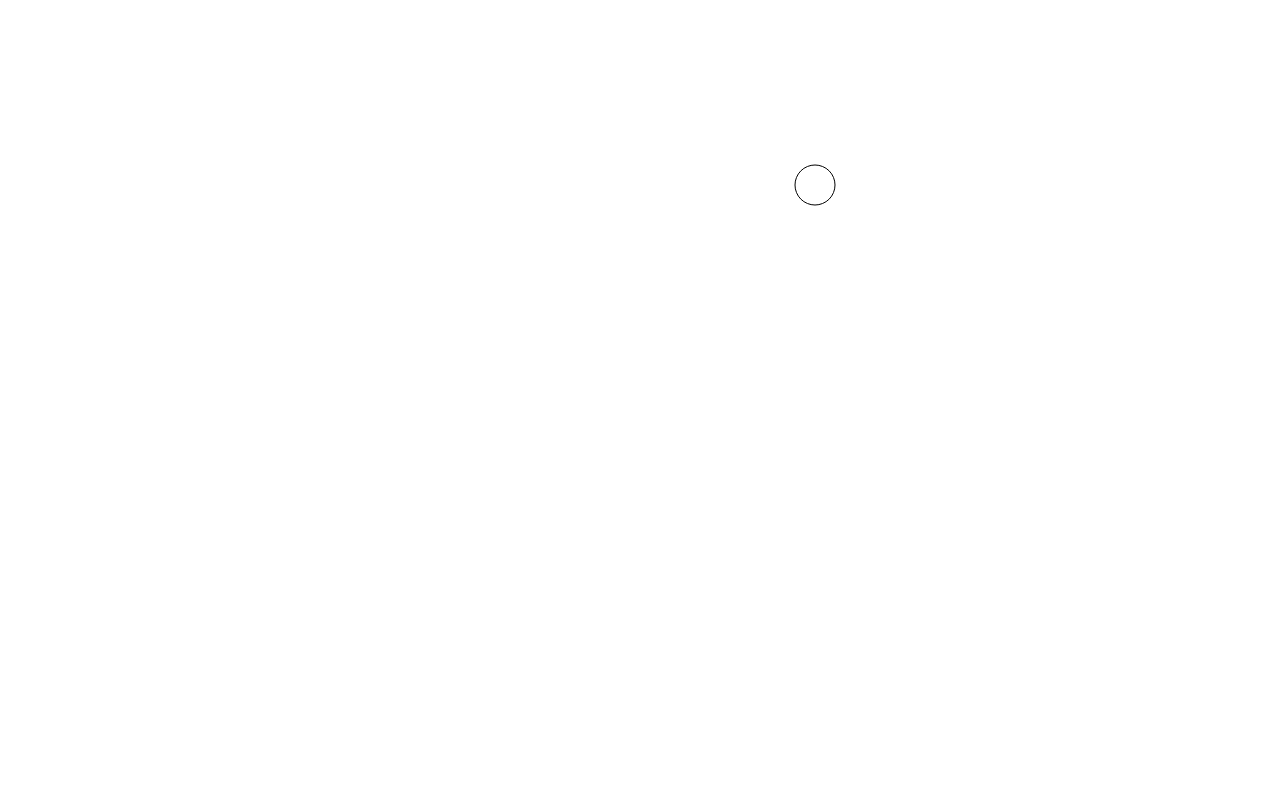
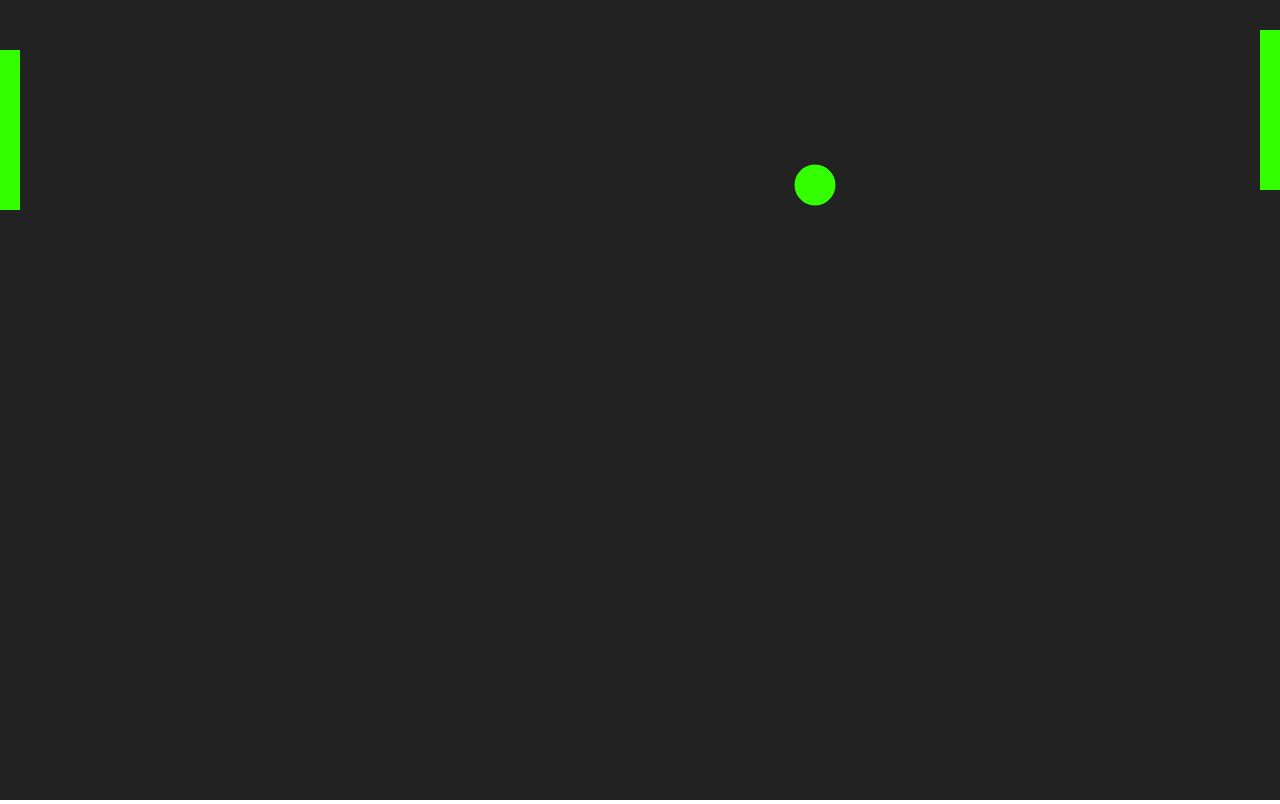
Before and after one commit to isek7or/Milestone-Project, a plain HTML site: page 1vsCom/index.html in a window 1280 px wide. Drawn offline with Linux system fonts and the light colour scheme.

Commit message:
created paddles

```diff
--- a/1vsCom/index.html
+++ b/1vsCom/index.html
@@ -13,6 +13,10 @@
 
         body {
             overflow: hidden;
+        }
+
+        #canvas {
+            background-color: #222;
         }
     </style>
 </head>
@@ -44,9 +48,28 @@
             };
 
             this.draw = function () {
+                ctx.fillStyle = "#33ff00";
+                ctx.strokeStyle = "#33ff00";
                 ctx.beginPath();
                 ctx.arc(this.pos.x, this.pos.y, this.radius, 0, Math.PI * 2);
+                ctx.fill();
                 ctx.stroke();
+            };
+        }
+
+        function Paddle(pos, velocity, width, height) {
+
+            this.pos = pos;
+            this.velocity = velocity;
+            this.width = width;
+            this.height = height;
+
+            this.update = function() {};
+
+            this.draw = function() {
+                ctx.fillStyle = "#33ff00"
+                ctx.fillRect(this.pos.x, this.pos.y, this.width, this.height)
+                ctx.fill();
             };
         }
 
@@ -59,31 +82,37 @@
 
             if (ball.pos.y - ball.radius <= 0) {
 
-            ball.velocity.y *= -1;
+                ball.velocity.y *= -1;
             }
 
-            if(ball.pos.x + ball.radius >= canvas.width) {
+            if (ball.pos.x + ball.radius >= canvas.width) {
 
                 ball.velocity.x *= -1;
             }
 
             if (ball.pos.x - ball.radius <= 0) {
 
-            ball.velocity.x *= -1;
+                ball.velocity.x *= -1;
             }
         }
 
         const ball = new Ball(vec2(200, 200), vec2(5, 5), 20);
+        const paddle1 = new Paddle(vec2(0, 50), vec2(5, 5), 20, 160);
+        const paddle2 = new Paddle(vec2(canvas.width -20, 30), vec2(5, 5), 20, 160);
 
         function gameUpdate() {
 
             ball.update();
+            paddle1.update();
+            paddle2.update();
             ballCollisionWithTheEdges(ball);
         }
 
         function gameDraw() {
 
             ball.draw();
+            paddle1.draw();
+            paddle2.draw();
         }
 
         function gameLoop() {
```
